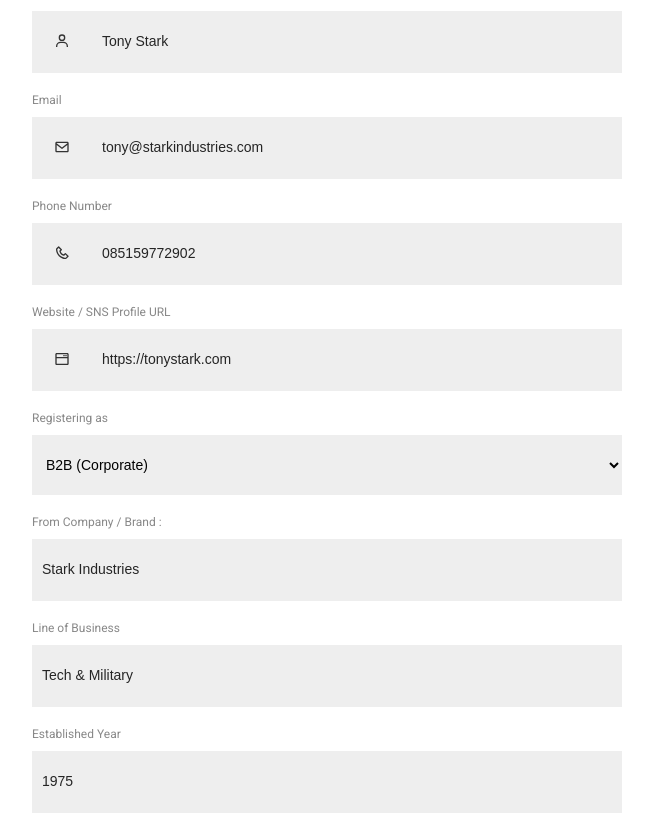
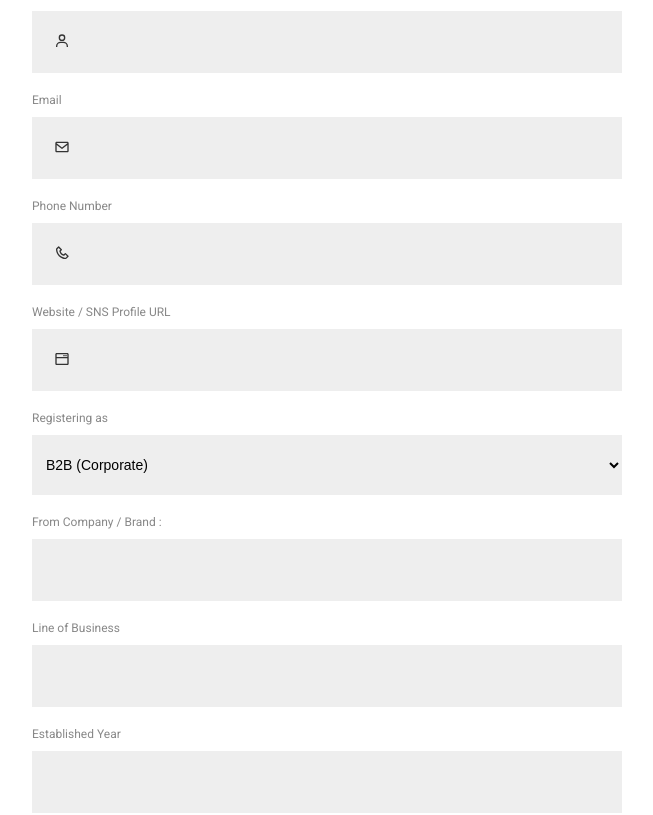
Before and after one commit to haloriyan/kor_react, a React (Create React App) app: page /kmtm/register in a window 1280 px wide. Shown: the part 604-1419 px from the top of the page, without its empty margins (313-966 px from the left). Built offline with nearby package versions, Linux system fonts and the light colour scheme.

Commit message:
change default state value

```diff
--- a/src/kmtm/Register.jsx
+++ b/src/kmtm/Register.jsx
@@ -11,15 +11,15 @@
 import Radio from "../components/Radio";
 
 const KMTMRegister = () => {
-    const [name, setName] = useState('Tony Stark');
-    const [email, setEmail] = useState('tony@starkindustries.com');
-    const [phone, setPhone] = useState('085159772902');
-    const [website, setWebsite] = useState('https://tonystark.com');
+    const [name, setName] = useState('');
+    const [email, setEmail] = useState('');
+    const [phone, setPhone] = useState('');
+    const [website, setWebsite] = useState('');
     const [reference, setReference] = useState('');
     const [joinType, setJoinType] = useState('company');
-    const [fromCompany, setFromCompany] = useState('Stark Industries');
-    const [lineOfBusiness, setLineOfBusiness] = useState('Tech & Military');
-    const [companyEstablished, setCompanyEstablished] = useState('1975');
+    const [fromCompany, setFromCompany] = useState('');
+    const [lineOfBusiness, setLineOfBusiness] = useState('');
+    const [companyEstablished, setCompanyEstablished] = useState('');
     const [siteLang, setSiteLang] = useState(null);
     const [message, setMessage] = useState('');
     const [questions, setQuestions] = useState(null);
```
